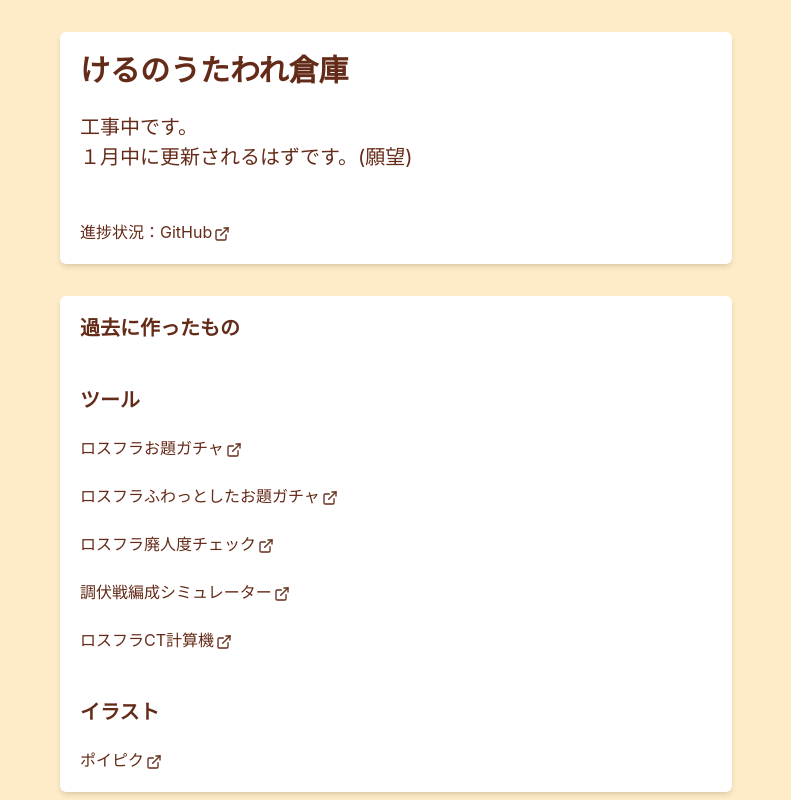
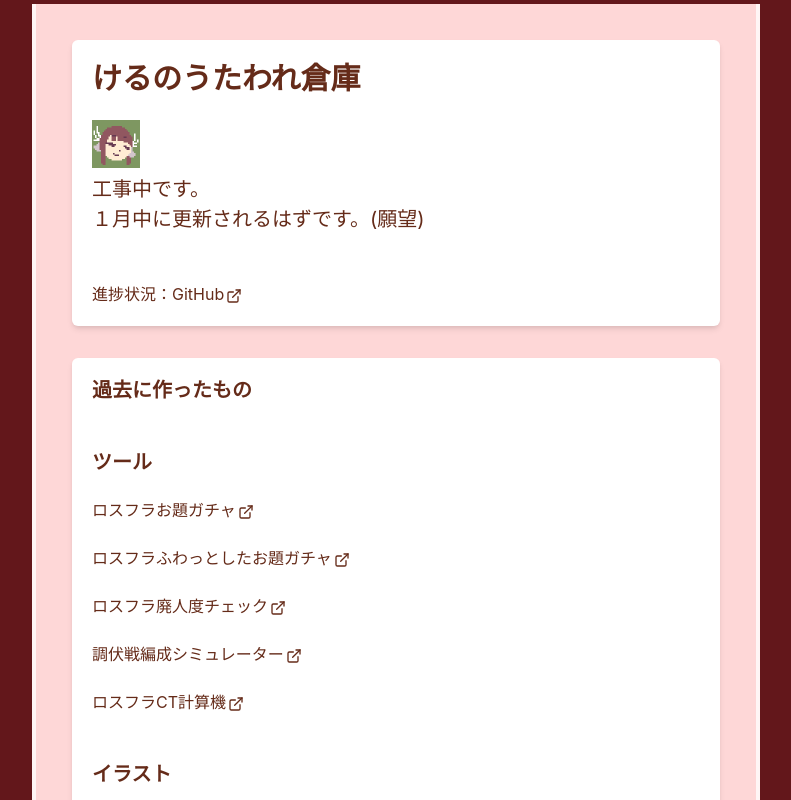
Before and after one commit to keru-u/my-site, a Next.js app: page / in a window 1280 px wide. Shown: the top 800 px of the page, without its empty margins (244-1035 px from the left). Built offline with nearby package versions, Linux system fonts and the light colour scheme.

Commit message:
cssいじりました。画像も貼ってみました。

```diff
--- a/pages/index.tsx
+++ b/pages/index.tsx
@@ -1,5 +1,6 @@
 import type { NextPage } from 'next'
 import Head from 'next/head'
+import Image from 'next/image'
 import { Link, Box,Text,Heading,Container, Button, ChakraProvider } from "@chakra-ui/react";
 import { ExternalLinkIcon } from '@chakra-ui/icons'
 
@@ -23,9 +24,12 @@ const Home: NextPage = () => {
       </Head>
       <ChakraProvider theme={theme}>
       <Container maxW='container.md'>
+      <Box marginLeft={1} marginRight={1} marginTop={0} marginBottom={0} bg="red.50">
+      <Box m={1} p={1} bg="red.100">
       <Box m={8} bg='white'  borderRadius='md'  p={5} shadow='md'  >
       <Heading size="lg">けるのうたわれ倉庫</Heading>
       <br />
+      <Image src="/images/avatar.svg" width={48} height={48}  alt="My avatar" />
       <Text fontSize='xl'>
         工事中です。<br />
         １月中に更新されるはずです。(願望)
@@ -58,6 +62,8 @@ const Home: NextPage = () => {
       <br />
       <Link  href='https://mobile.twitter.com/keru_utaware' isExternal>Twitter：@keru_utaware<ExternalLinkIcon mx='2px' /></Link>
       </Box>
+      </Box>
+      </Box>
       </Container>
       </ChakraProvider>
     </div>
--- a/theme/theme.ts
+++ b/theme/theme.ts
@@ -4,7 +4,7 @@ const theme = extendTheme({
   styles: {
     global: {
       body: {
-        backgroundColor: "orange.100",
+        backgroundColor: "red.900",
         color: "orange.900"
       }
     }
```
Also changed, not shown: public/images/avatar.svg (renamed from public/vercel.svg).
